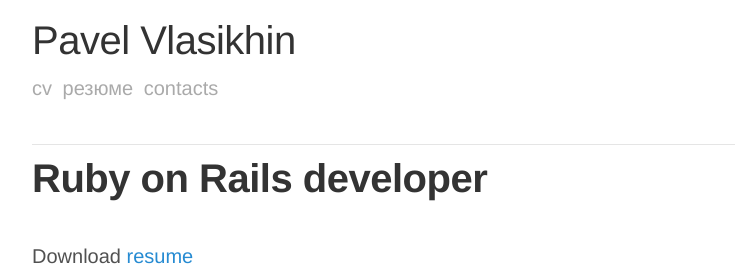
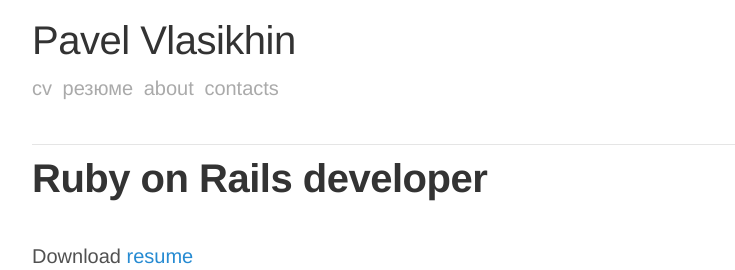
Before and after one commit to vlasikhin/vlasikhin.github.io, a Jekyll site: the page built from en.md, in a window 1280 px wide and 900 px high. Shown: the part 347-617 px from the top of the window, without its empty margins (248-983 px from the left). Built offline with Jekyll 4.4.1, drawn with Linux system fonts in a browser that asks for light colours; nearby versions of some CDN libraries.

Commit message:
edit config, add new meny items

```diff
--- a/_config.yml
+++ b/_config.yml
@@ -1,6 +1,6 @@
 # Basic
 name:               "Pavel Vlasikhin"
-description:        "Ruby on Rails developer"
+description:        "Pavel Vlasikhin"
 
 # jekyll-seo-tag, see: http://www.rubydoc.info/gems/jekyll-seo-tag/1.2.0
 url:                "www.vlasikhin.ru"
@@ -25,9 +25,10 @@
     href:           "/en"
   - name:           "Резюме"
     href:           "/ru"
+  - name:           "about"
+    href:           "/about"
   - name:           "contacts"
-    href:           "/"
-
+    href:           "/contacts"
 
 # Sass
 sass:
```
